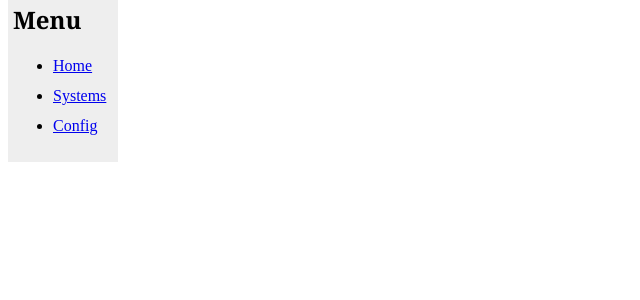
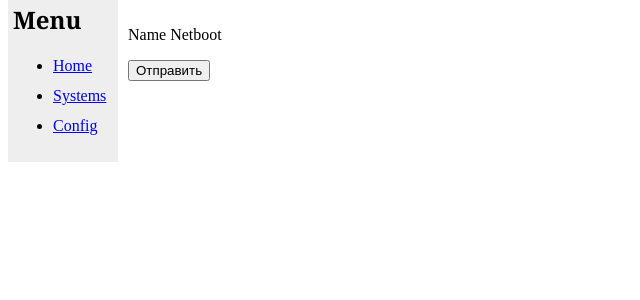
Before and after one commit to wlkl/cloud-plus, a Flask app: page /systems in a window 1280 px wide. Shown: the part 61-361 px from the top of the page, without its empty margins (0-640 px from the left). Run offline with Flask 2, Linux system fonts and the light colour scheme.

Commit message:
some changes

```diff
--- a/cloud/routes.py
+++ b/cloud/routes.py
@@ -1,5 +1,5 @@
 from cloud import app
-from flask import render_template
+from flask import render_template, request
 from pxeserver.pxe import handle, systems
 
 
@@ -9,8 +9,12 @@ def index():
     return render_template('layout.html')
 
 
-@app.route('/systems')
+@app.route('/systems', methods=['POST', 'GET'])
 def system():
+    if request.method == 'POST':
+        sys = request.form.getlist('cur_sys')
+        sys.netboot_enabled = True
+        handle.add_system(sys)
     return render_template('systems.html', sys_all=systems)
 
 
--- a/cloud/templates/systems.html
+++ b/cloud/templates/systems.html
@@ -2,11 +2,11 @@
 {% block section %}
 <div id="section">
     <form action="" method="post">
-        <ul>
-    {% for system in sys_all %}
-    <li>{{ system.name }}<input type="checkbox" name="netboot" value="{{ system.name }}" {% if system.netboot_enabled %} checked {% endif %}></li>
+        <p>Name Netboot</p>
+    <p>{% for system in sys_all %}
+       {{ system.name }}<input type="checkbox" name="cur_sys" value="{{ system }}" {% if system.netboot_enabled %} checked {% endif %}>
     {% endfor %}
-        </ul>
+        <input type="submit" value="Отправить"></p>
     </form>
 </div>
 {% endblock %}
```
